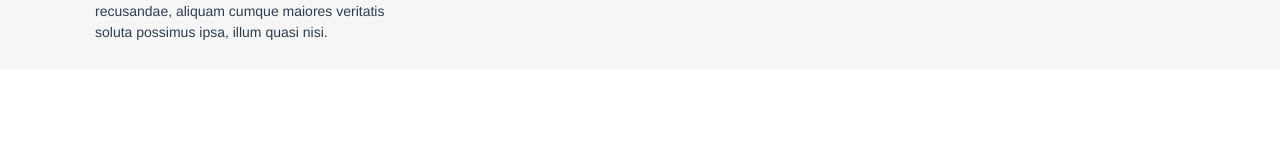
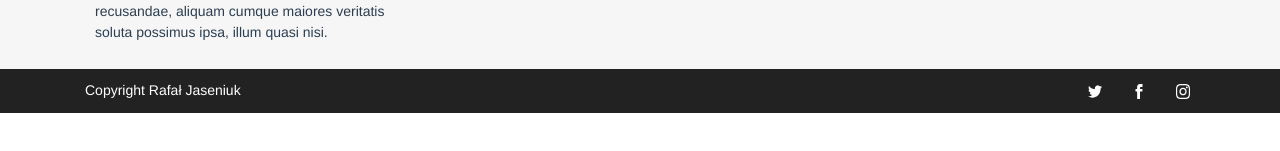
Before and after one commit to devcourse/kato_dev_course, a Vue app in the folder vuecli_blog/: page / in a window 1280 px wide. Shown: the part 341-492 px from the top of the page. Built offline with nearby package versions, Linux system fonts and the light colour scheme; no server answers.

Commit message:
footer end

```diff
--- a/vuecli_blog/src/views/layout/AppFooter.vue
+++ b/vuecli_blog/src/views/layout/AppFooter.vue
@@ -96,7 +96,30 @@ w elemencie z klasami .col-md-4.col-12 wykonujemy poniższe polecenie emmeta
 </div>
 
 
-<div class="down-footer"></div>
+<div class="down-footer">
+
+	<div class="container">
+
+		<div class="down-footer-row">
+
+			<h3 class="down-footer-left">
+				Copyright Rafał Jaseniuk
+			</h3>
+
+			<div class="down-footer-right">
+				<iconSocial
+					v-for="icon in social_icons"
+					:key="icon.id"
+					:aHref="icon.href"
+					:imgSrc="icon.url"
+					:imgAlt="icon.name"/>
+			</div>
+
+		</div>
+
+	</div>
+
+</div>
 
 
 
@@ -111,8 +134,37 @@ w elemencie z klasami .col-md-4.col-12 wykonujemy poniższe polecenie emmeta
 </template>
 
 <script>
+import iconTwitter from '@/assets/icon-twitter.png'
+import iconFb from '@/assets/icon-fb.png'
+import iconInsta from '@/assets/icon-instagram.png'
+
+import iconSocial from '@/components/IconSocial.vue'
 export default {
-	name: 'AppFooter'
+	name: 'AppFooter',
+	components: {
+		iconSocial
+	},
+	data () {
+		return {
+			social_icons: [
+				{
+					url: iconTwitter,
+					href: 'https://twitter.com',
+					name: 'twitter-icon'
+				},
+				{
+					url: iconFb,
+					href: 'https://facebook.com',
+					name: 'facebook-icon'
+				},
+				{
+					url: iconInsta,
+					href: 'https://instagram.com',
+					name: 'instagram-icon'
+				}
+			]
+		}
+	}
 }
 </script>
 <style>
@@ -170,4 +222,24 @@ export default {
 	color: white;
 	font-size: 10px;
 }
+.down-footer {
+	background: #222222;
+	padding: 10px 0;
+}
+.down-footer-row {
+	display: flex;
+  justify-content: space-between;
+	align-items: center;
+}
+.down-footer-row > .down-footer-left {
+	display: flex;
+	align-items: center;
+	margin: 0;
+	font-size: 14px;
+	color: white;
+}
+.down-footer-row > .down-footer-right {
+	display: flex;
+	align-items: center;
+}
 </style>
```
